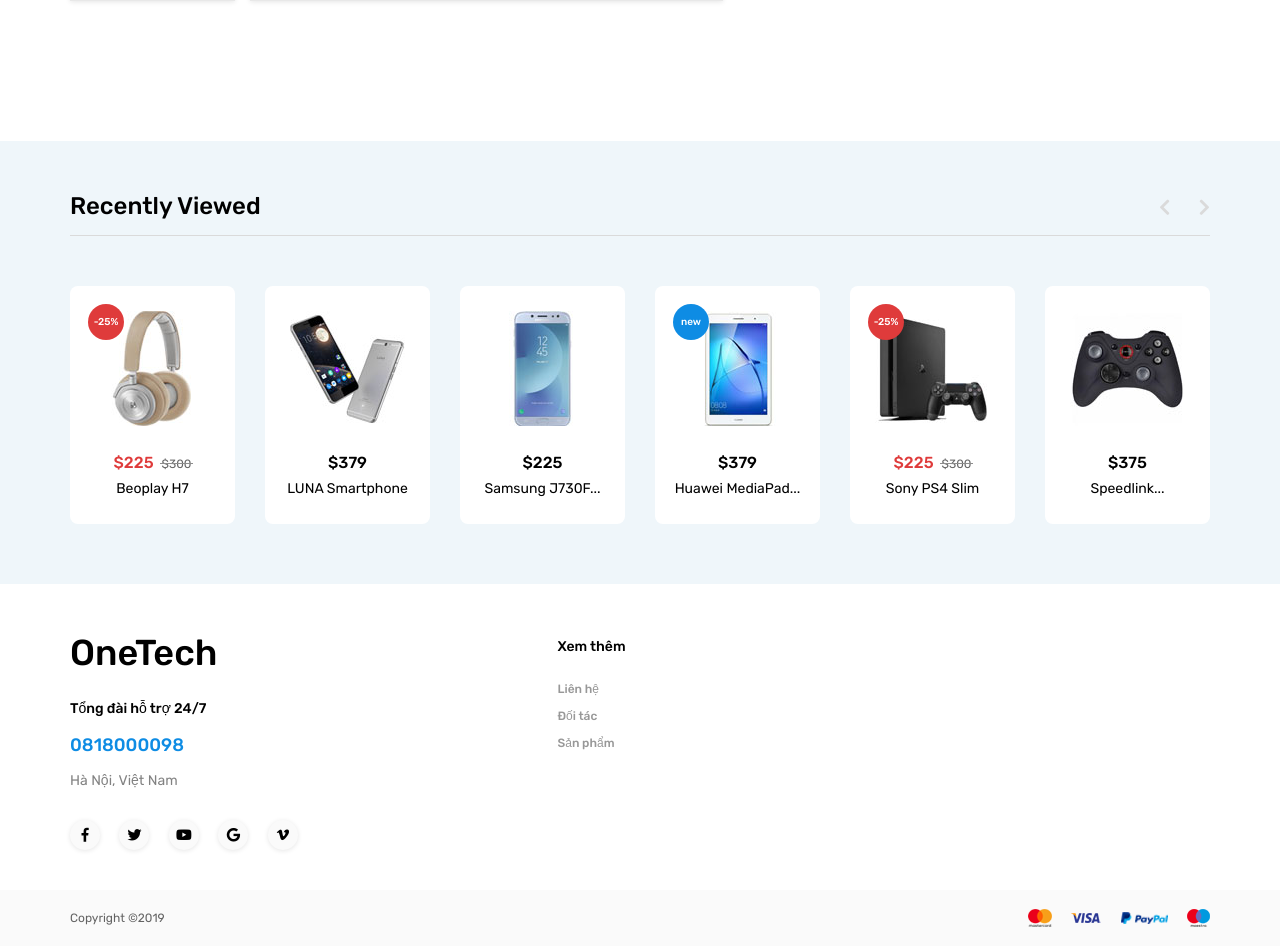
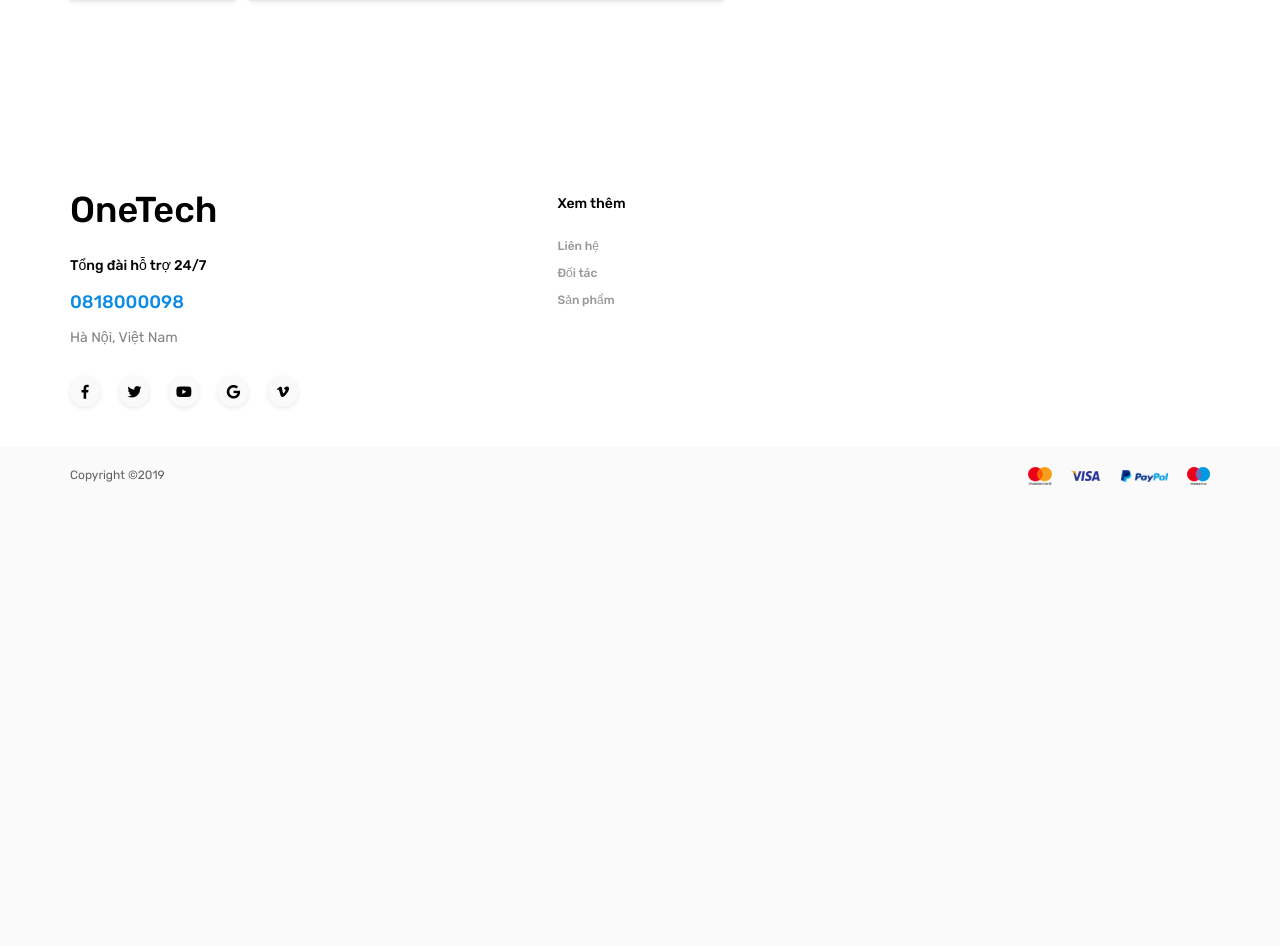
Before and after one commit to sonnhfit/shopping_site_tutorial, a Django app: template templates/homepage/product_view.html in a window 1280 px wide. Shown: the part 927-1873 px from the top of the page. After the commit the page ends 1412 px from the top, so only its background shows below. Run offline with Django 3.2, Linux system fonts and the light colour scheme; the template is opened without the code that fills it, so the values that code supplies are empty; some libraries are stand-ins or nearby versions.

Commit message:
xóa bớt template xem thêm product

```diff
--- a/templates/homepage/product.html
+++ b/templates/homepage/product.html
@@ -70,120 +70,3 @@
 			</div>
 		</div>
 	</div>
-
-	<!-- Recently Viewed -->
-
-	<div class="viewed">
-		<div class="container">
-			<div class="row">
-				<div class="col">
-					<div class="viewed_title_container">
-						<h3 class="viewed_title">Recently Viewed</h3>
-						<div class="viewed_nav_container">
-							<div class="viewed_nav viewed_prev"><i class="fas fa-chevron-left"></i></div>
-							<div class="viewed_nav viewed_next"><i class="fas fa-chevron-right"></i></div>
-						</div>
-					</div>
-
-					<div class="viewed_slider_container">
-
-						<!-- Recently Viewed Slider -->
-
-						<div class="owl-carousel owl-theme viewed_slider">
-
-							<!-- Recently Viewed Item -->
-							<div class="owl-item">
-								<div class="viewed_item discount d-flex flex-column align-items-center justify-content-center text-center">
-									<div class="viewed_image"><img src="images/view_1.jpg" alt=""></div>
-									<div class="viewed_content text-center">
-										<div class="viewed_price">$225<span>$300</span></div>
-										<div class="viewed_name"><a href="#">Beoplay H7</a></div>
-									</div>
-									<ul class="item_marks">
-										<li class="item_mark item_discount">-25%</li>
-										<li class="item_mark item_new">new</li>
-									</ul>
-								</div>
-							</div>
-
-							<!-- Recently Viewed Item -->
-							<div class="owl-item">
-								<div class="viewed_item d-flex flex-column align-items-center justify-content-center text-center">
-									<div class="viewed_image"><img src="images/view_2.jpg" alt=""></div>
-									<div class="viewed_content text-center">
-										<div class="viewed_price">$379</div>
-										<div class="viewed_name"><a href="#">LUNA Smartphone</a></div>
-									</div>
-									<ul class="item_marks">
-										<li class="item_mark item_discount">-25%</li>
-										<li class="item_mark item_new">new</li>
-									</ul>
-								</div>
-							</div>
-
-							<!-- Recently Viewed Item -->
-							<div class="owl-item">
-								<div class="viewed_item d-flex flex-column align-items-center justify-content-center text-center">
-									<div class="viewed_image"><img src="images/view_3.jpg" alt=""></div>
-									<div class="viewed_content text-center">
-										<div class="viewed_price">$225</div>
-										<div class="viewed_name"><a href="#">Samsung J730F...</a></div>
-									</div>
-									<ul class="item_marks">
-										<li class="item_mark item_discount">-25%</li>
-										<li class="item_mark item_new">new</li>
-									</ul>
-								</div>
-							</div>
-
-							<!-- Recently Viewed Item -->
-							<div class="owl-item">
-								<div class="viewed_item is_new d-flex flex-column align-items-center justify-content-center text-center">
-									<div class="viewed_image"><img src="images/view_4.jpg" alt=""></div>
-									<div class="viewed_content text-center">
-										<div class="viewed_price">$379</div>
-										<div class="viewed_name"><a href="#">Huawei MediaPad...</a></div>
-									</div>
-									<ul class="item_marks">
-										<li class="item_mark item_discount">-25%</li>
-										<li class="item_mark item_new">new</li>
-									</ul>
-								</div>
-							</div>
-
-							<!-- Recently Viewed Item -->
-							<div class="owl-item">
-								<div class="viewed_item discount d-flex flex-column align-items-center justify-content-center text-center">
-									<div class="viewed_image"><img src="images/view_5.jpg" alt=""></div>
-									<div class="viewed_content text-center">
-										<div class="viewed_price">$225<span>$300</span></div>
-										<div class="viewed_name"><a href="#">Sony PS4 Slim</a></div>
-									</div>
-									<ul class="item_marks">
-										<li class="item_mark item_discount">-25%</li>
-										<li class="item_mark item_new">new</li>
-									</ul>
-								</div>
-							</div>
-
-							<!-- Recently Viewed Item -->
-							<div class="owl-item">
-								<div class="viewed_item d-flex flex-column align-items-center justify-content-center text-center">
-									<div class="viewed_image"><img src="images/view_6.jpg" alt=""></div>
-									<div class="viewed_content text-center">
-										<div class="viewed_price">$375</div>
-										<div class="viewed_name"><a href="#">Speedlink...</a></div>
-									</div>
-									<ul class="item_marks">
-										<li class="item_mark item_discount">-25%</li>
-										<li class="item_mark item_new">new</li>
-									</ul>
-								</div>
-							</div>
-						</div>
-
-					</div>
-				</div>
-			</div>
-		</div>
-	</div>
```
